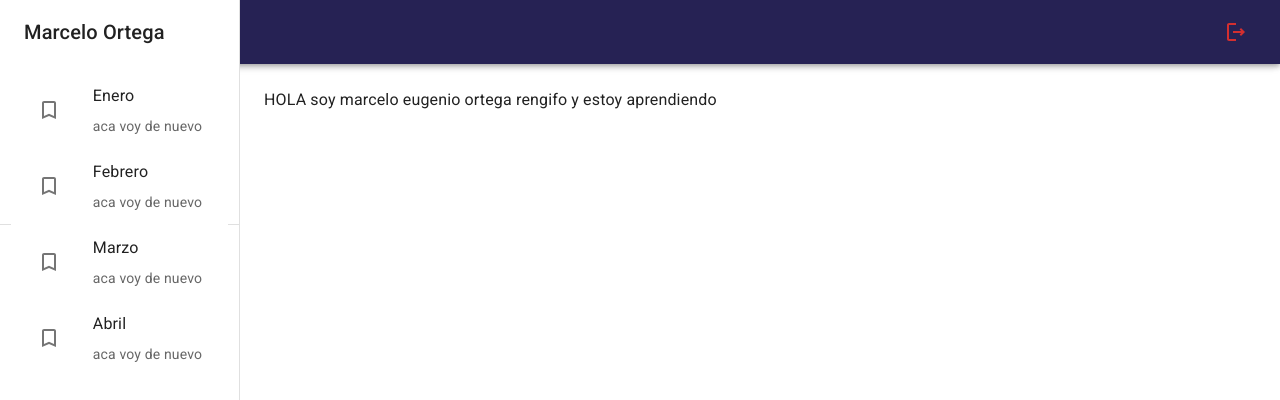
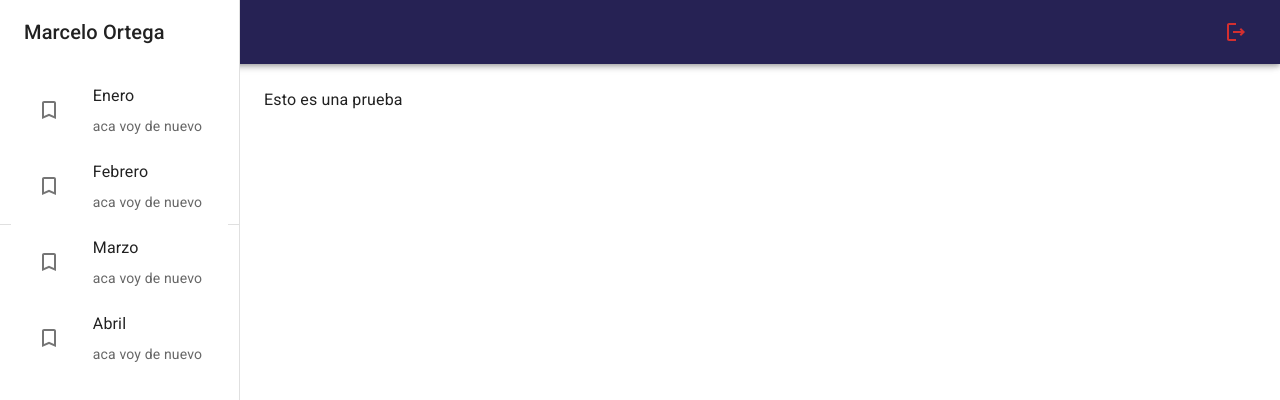
Before and after one commit to MarceloOrtgar/JournalApp, a React (Vite) app: page / in a window 1280 px wide. Shown: the top 400 px of the page. Built offline with nearby package versions, Linux system fonts and the light colour scheme.

Commit message:
Journal App

```diff
--- a/src/journal/pages/JournalPage.jsx
+++ b/src/journal/pages/JournalPage.jsx
@@ -6,7 +6,7 @@ export const JournalPage = () => {
   return (
   <JournalLayout>
       <Typography>
-       HOLA soy marcelo eugenio ortega rengifo y estoy aprendiendo
+       Esto es una prueba
 
       </Typography>
 
```
